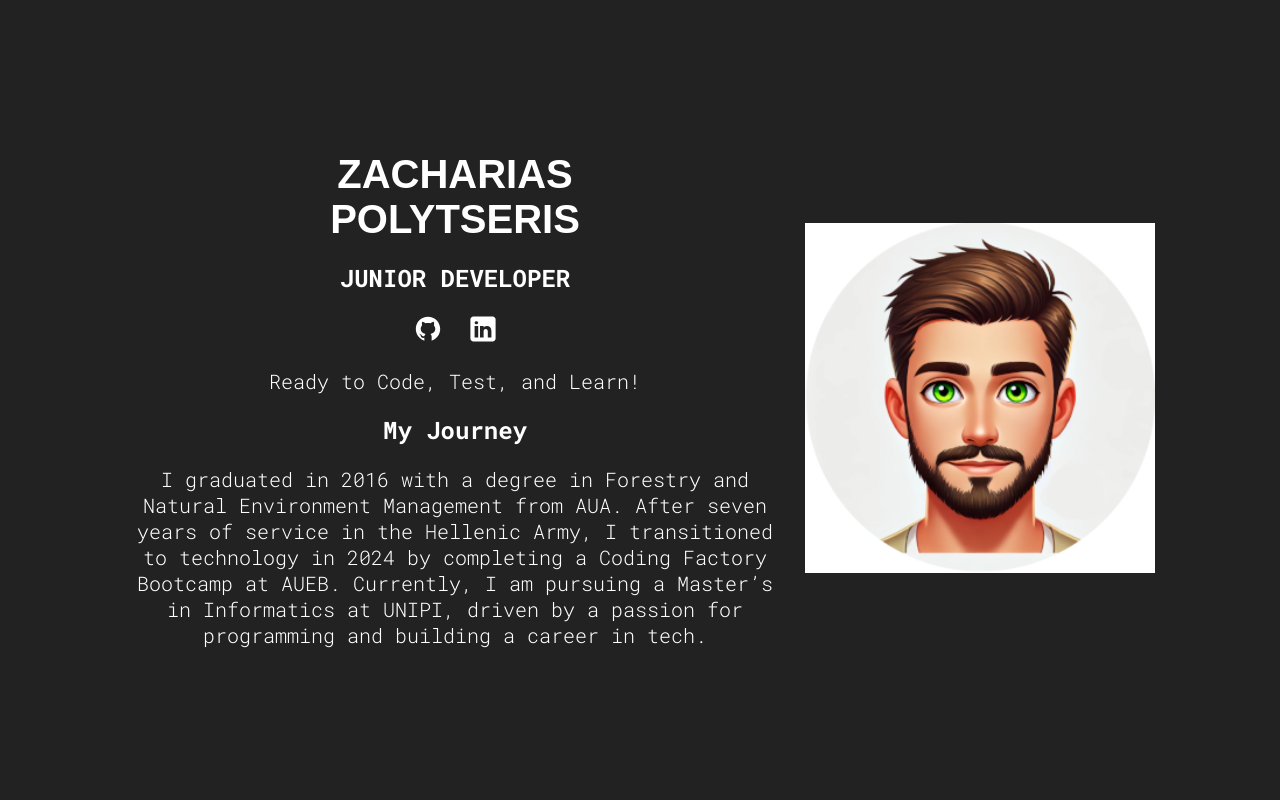
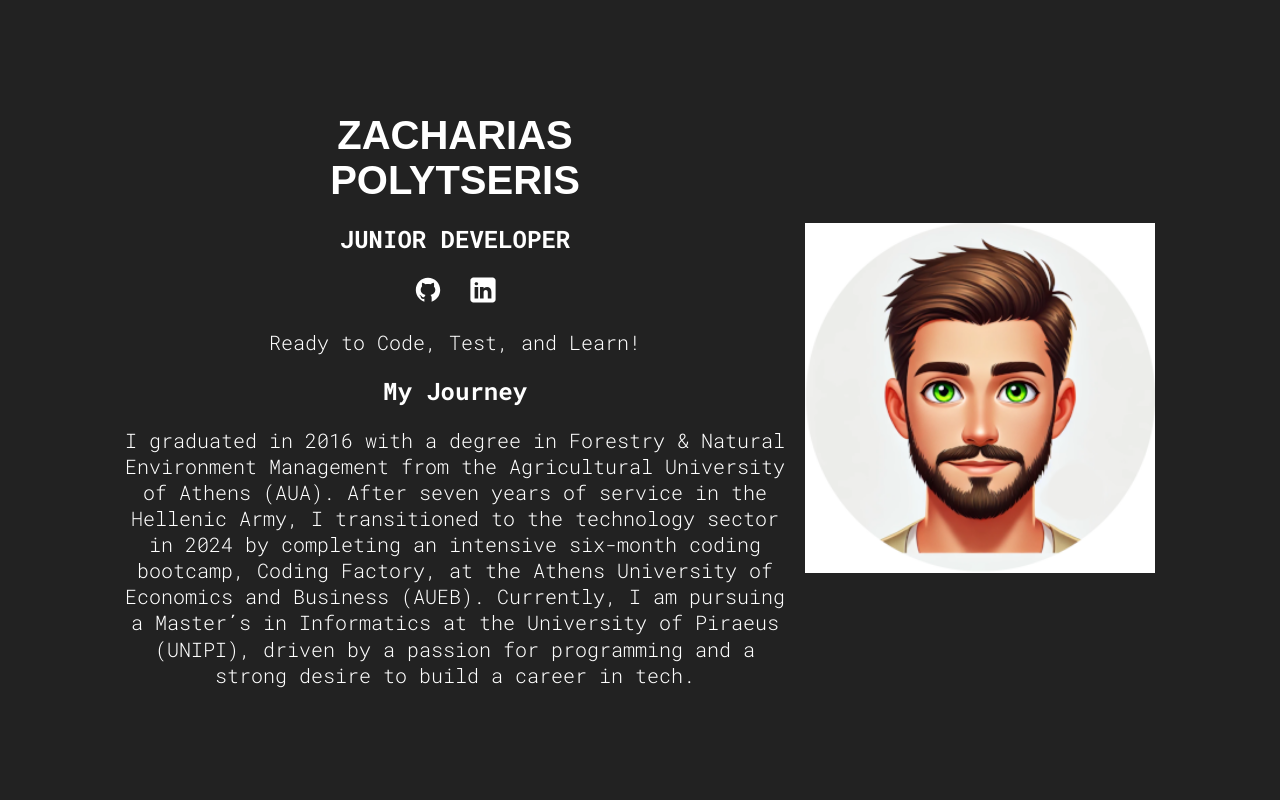
Before and after one commit to ImZaharias/My-Portfolio, a React (Vite) app: page / in a window 1280 px wide. Shown: the top 800 px of the page. Built offline with nearby package versions, Linux system fonts and the light colour scheme.

Commit message:
Update Hero.jsx

```diff
--- a/src/sections/Hero/Hero.jsx
+++ b/src/sections/Hero/Hero.jsx
@@ -33,10 +33,12 @@ function Hero() {
                     My Journey
                 </h3>
                 <p className={styles.description}>
-                I graduated in 2016 with a degree in Forestry and Natural Environment Management from AUA.
-                After seven years of service in the Hellenic Army, I transitioned to technology in 2024 by
-                completing a Coding Factory Bootcamp at AUEB. Currently, I am pursuing a Master’s in Informatics
-                at UNIPI, driven by a passion for programming and building a career in tech.
+                I graduated in 2016 with a degree in Forestry & Natural Environment Management
+                from the Agricultural University of Athens (AUA). After seven years of service in
+                the Hellenic Army, I transitioned to the technology sector in 2024 by completing an
+                intensive six-month coding bootcamp, Coding Factory, at the Athens University of Economics
+                and Business (AUEB). Currently, I am pursuing a Master΄s in Informatics at the University
+                of Piraeus (UNIPI), driven by a passion for programming and a strong desire to build a career in tech.
                 </p>
             </div>
         </section>
```
